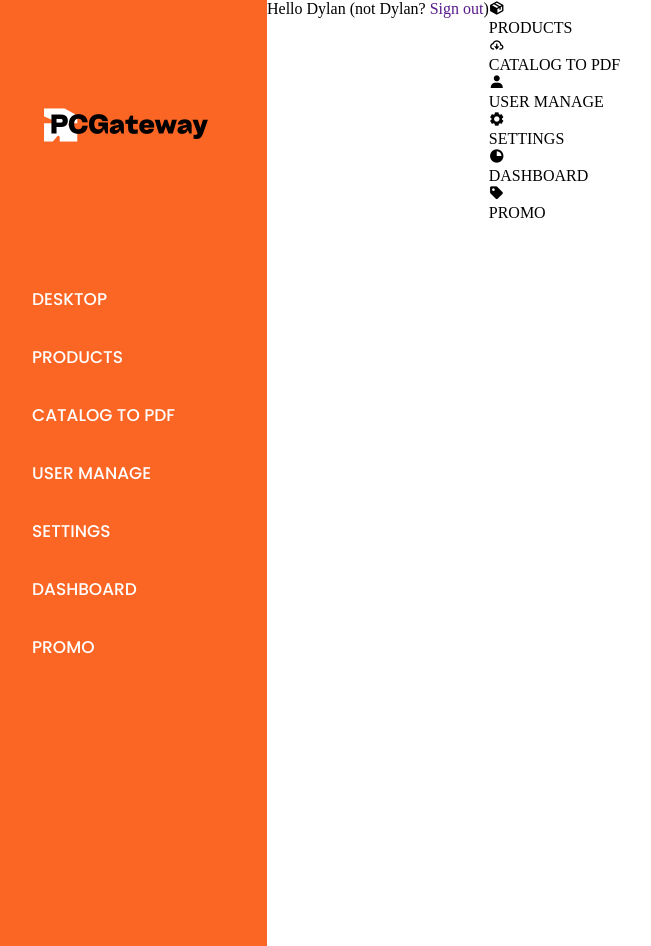
After one commit to MrLequi/PCGateway, a PHP site: page /pcgateway/pages/admin-page.html in a window 1280 px wide. The commit adds this page. Shown: the whole page, without its empty margins (16-667 px from the left). Run offline with PHP 8.4, Linux system fonts and the light colour scheme.

Commit message:
admin page (working progress)

```diff
--- /dev/null
+++ b/assets/css/pages/admin-page.css
@@ -0,0 +1,35 @@
+.manage {
+    height: 946px;
+    background-color: #fff;
+    display: flex;
+}
+
+.panel_izq {
+    width: 283px;
+    height: 100%;
+    background-color: #fc6625;
+}
+.panel_izq img {
+    width: 250px;
+    height: 250px;
+    margin: 0 17px 27px 17px;
+}
+.panel_izq ul {
+    margin-left: 48px;
+    list-style: none;
+}
+.panel_izq li {
+    font-size: 1.063rem;
+    color: #fff;
+
+    display: flex;
+    align-items: center;
+    width: 235px;
+    height: 36px;
+    border-radius: 50px 0 0 50px;
+    margin-bottom: 22px;
+}
+.panel_izq li:hover {
+    background-color: #fff;
+    color: #000;
+}
--- /dev/null
+++ b/pages/admin-page.html
@@ -0,0 +1,58 @@
+<!DOCTYPE html>
+<html lang="en">
+<head>
+    <meta charset="UTF-8">
+    <meta name="viewport" content="width=device-width, initial-scale=1.0">
+    <link href='https://unpkg.com/boxicons@2.1.4/css/boxicons.min.css' rel='stylesheet'>
+    <link rel="stylesheet" href="../assets/css/pages/admin-page.css">
+    <link rel="stylesheet" href="../assets/css/layout.css">
+    <link rel="stylesheet" href="../assets/css/typography.css">
+    <title>Manage | PCGateway</title>
+</head>
+<body>
+    <main class="manage">
+        <section class="panel_izq">
+            <img src="../assets/images/icons/PCGateway.png" alt="">
+
+            <ul>
+                <li class="poppins-medium selected">DESKTOP</li>
+                <li class="poppins-medium">PRODUCTS</li>
+                <li class="poppins-medium">CATALOG TO PDF</li>
+                <li class="poppins-medium">USER MANAGE</li>
+                <li class="poppins-medium">SETTINGS</li>
+                <li class="poppins-medium">DASHBOARD</li>
+                <li class="poppins-medium">PROMO</li>
+            </ul>
+        </section>
+
+        <div><p>Hello Dylan (not Dylan? <a href="">Sign out</a>)</p></div>
+
+        <section class="panel_der">
+            <div>
+                <i class='bx bxs-package'></i>
+                <p>PRODUCTS</p>
+            </div>
+            <div>
+                <i class='bx bx-cloud-download'></i>
+                <p>CATALOG TO PDF</p>
+            </div>
+            <div>
+                <i class='bx bxs-user'></i>
+                <p>USER MANAGE</p>
+            </div>
+            <div>
+                <i class='bx bxs-cog' ></i>
+                <p>SETTINGS</p>
+            </div>
+            <div>
+                <i class='bx bxs-pie-chart' ></i>
+                <p>DASHBOARD</p>
+            </div>
+            <div>
+                <i class='bx bxs-purchase-tag' ></i>
+                <p>PROMO</p>
+            </div>
+        </section>
+    </main>
+</body>
+</html>
--- a/pages/cart.php
+++ b/pages/cart.php
@@ -15,7 +15,7 @@
 <body>
     <?php include '../includes/header.php'; ?>
 
-    <main>
+    <main id="cart-main" style="display: none;"> <!-- Añadido id y ocultar con display:none -->
         <div class="ruta">
             <h2 class="ibm-plex-sans-bold" style="color: #fc6625;">Cart</h2>
             <i class='bx bx-chevron-right'></i>
--- a/pages/product.php
+++ b/pages/product.php
@@ -5,6 +5,8 @@
     <meta charset="UTF-8">
     <meta name="viewport" content="width=device-width, initial-scale=1.0">
     <link href='https://unpkg.com/boxicons@2.1.4/css/boxicons.min.css' rel='stylesheet'>
+    <script src="https://cdn.jsdelivr.net/npm/sweetalert2@11.14.4/dist/sweetalert2.all.min.js"></script>
+    <link href="https://cdn.jsdelivr.net/npm/sweetalert2@11.14.4/dist/sweetalert2.min.css" rel="stylesheet">
     <link rel="stylesheet" href="/pcgateway/assets/css/components/header.css">
     <link rel="stylesheet" href="/pcgateway/assets/css/pages/product.css">
     <link rel="stylesheet" href="/pcgateway/assets/css/components/footer.css">
```
Also changed, not shown: assets/css/pages/cart.css (+70 -3 lines), assets/js/cart.js (+69 -6 lines), assets/js/product.js (+36 -6 lines), php/cart_backend.php (+40 -2 lines), php/debug_log.txt (+26 -0 lines), assets/images/icons/PCGateway.png (added), assets/js/header.js (line endings or trailing spaces).
